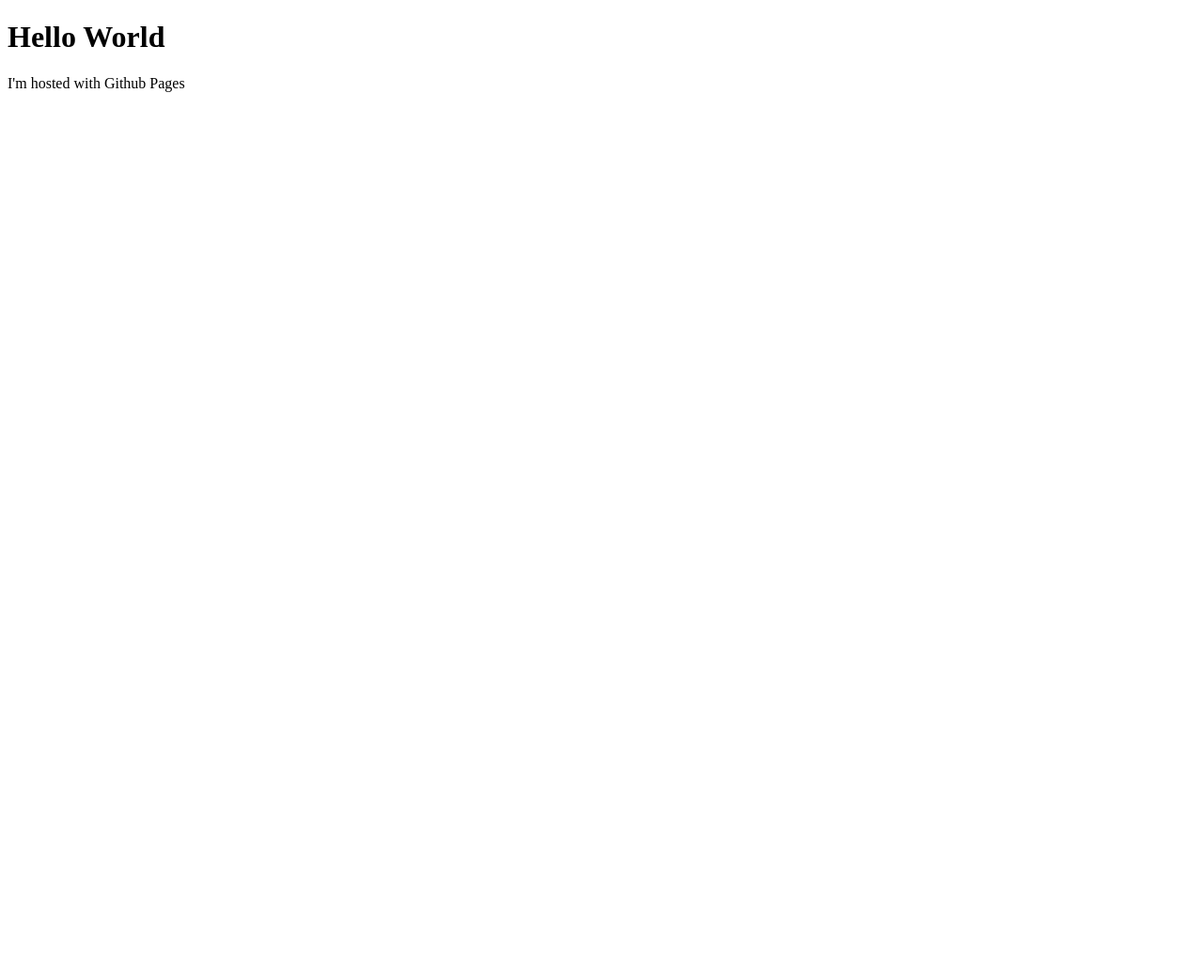
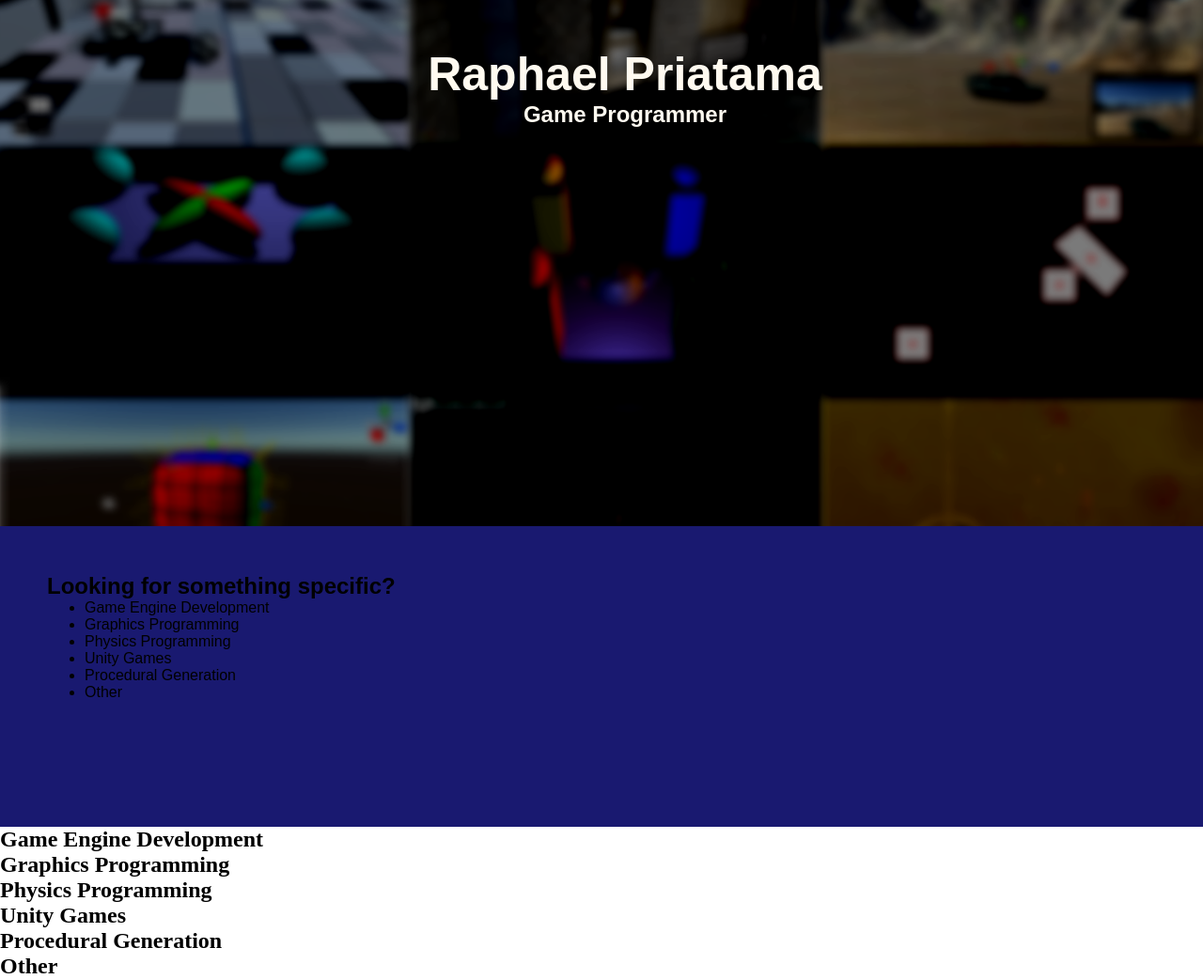
Before and after one commit to Developer-The-Great/Developer-The-Great.github.io, a plain HTML site: page index.html in a window 1280 px wide. Shown: the whole page at 94% size. Before the commit the page ends 800 px from the top, so only its background shows below. Drawn offline with Linux system fonts and the light colour scheme; a web font is replaced by a local one.

Commit message:
Front Page

```diff
--- a/index.html
+++ b/index.html
@@ -1,8 +1,63 @@
 <!DOCTYPE html>
 <html>
+<head>
+    <title>Raphael Priatama </title>
+    <link rel="stylesheet" href="style.css" />
+
+</head>
 <body>
-    <h1>Hello World</h1>
-    <p> I'm hosted with Github Pages</p>
+
+    <header class="Front">
+
+			<h1>Raphael Priatama</h1>
+			<h2>Game Programmer</h2>
+
+	</header>
+
+
+
+    <section class="TableOfContents">
+        <h2>Looking for something specific? </h2>
+
+		<ul>
+            <li>Game Engine Development</li>
+            <li>Graphics Programming</li>
+            <li>Physics Programming</li>
+            <li>Unity Games </li>
+            <li>Procedural Generation</li>
+            <li>Other</li>
+        </ul>
+
+	</section>
+
+
+
+    <header class="GameEngineDevelopment">
+        <h2>Game Engine Development</h2>
+    </header>
+
+    <header class="GraphicsProgramming">
+        <h2>Graphics Programming</h2>
+    </header>
+
+    <header class="PhysicsProgramming">
+        <h2>Physics Programming</h2>
+    </header>
+
+    <header class="UnityGames">
+        <h2>Unity Games</h2>
+    </header>
+
+    <header class="ProceduralGeneration">
+        <h2>Procedural Generation</h2>
+    </header>
+
+    <header class="Other">
+        <h2>Other</h2>
+    </header>
+
+
+
 
 </body>
 </html>
--- /dev/null
+++ b/style.css
@@ -0,0 +1,39 @@
+@import url('https://fonts.googleapis.com/css?family=Poppin');
+
+
+*
+{
+    margin: 0;
+}
+.Front
+{
+    background-image: url(../Developer-The-Great.github.io/img/front.png) ;
+    background-size:cover;
+    background-repeat: no-repeat;
+    background-position: center;
+
+
+    height: 70vh;
+
+    box-sizing: border-box;
+    padding-left: 50px;
+    padding-top: 50px;
+    text-align: center;
+    color:floralwhite;
+    font-family: 'Poppin',sans-serif;
+}
+
+.Front h1
+{
+    font-size: 50px;
+
+}
+.TableOfContents
+{
+    padding-left: 50px;
+    padding-top: 50px;
+    height: 40vh;
+    background-color: midnightblue;
+    box-sizing: border-box;
+    font-family: 'Poppin',sans-serif;
+}
```
Also changed, not shown: img/front.png (added).
